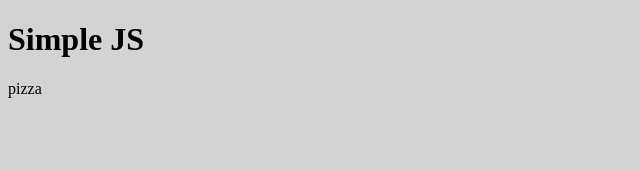
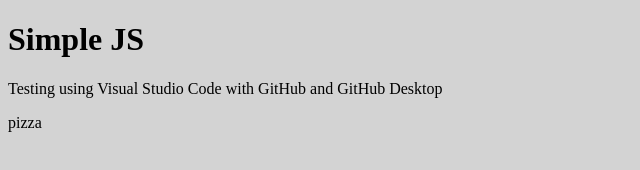
Before and after one commit to Toby-Bremner/simple-js-app, a plain HTML site: page Achievement 1 - JS/index.html in a window 1280 px wide. Shown: the whole page, without its empty margins (0-640 px from the left). Drawn offline with Linux system fonts and the light colour scheme.

Commit message:
Update index.html

```diff
--- a/Achievement 1 - JS/index.html
+++ b/Achievement 1 - JS/index.html
@@ -9,6 +9,7 @@
   </head>
   <body>
     <h1>Simple JS</h1>
+    <p>Testing using Visual Studio Code with GitHub and GitHub Desktop</p>
     <script src="JavaScript/scripts.js"></script>
   </body>
 </html>
```
